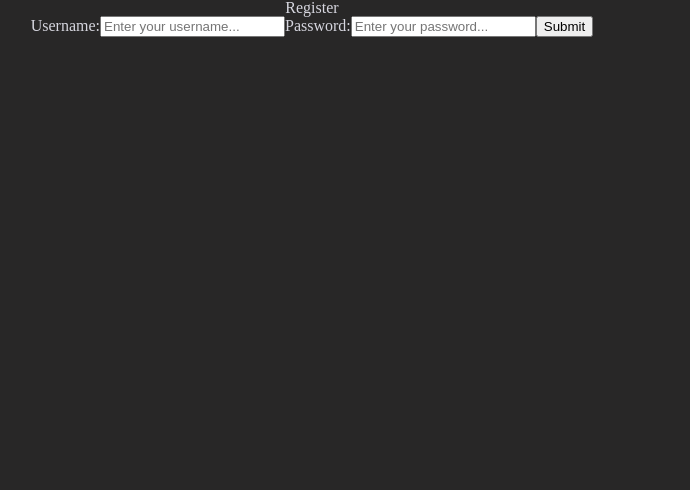
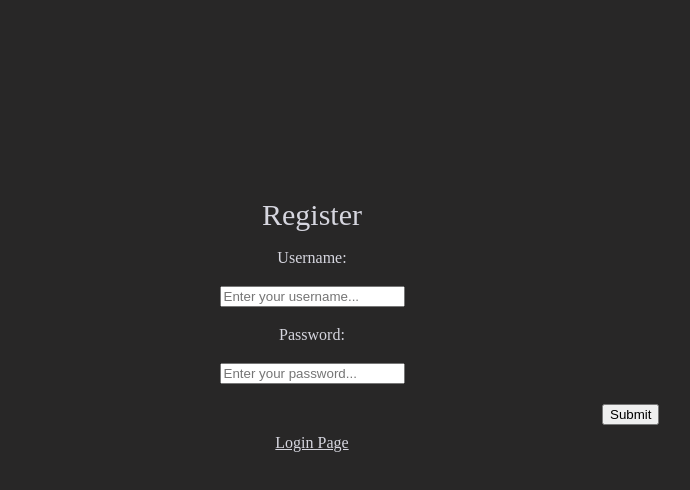
Before and after one commit to CS21-MUD/frontend-mud, a React (Create React App) app in the folder frontend-mud/: page /register in a window 1280 px wide. Shown: the top 490 px of the page, without its empty margins (328-1018 px from the left). Built offline with nearby package versions, Linux system fonts and the light colour scheme.

Commit message:
styling tweaks

```diff
--- a/frontend-mud/src/components/Forms/Register.js
+++ b/frontend-mud/src/components/Forms/Register.js
@@ -1,4 +1,5 @@
 import React, { useState } from 'react';
+import { Link } from 'react-router-dom'
 import axios from 'axios'
 import styled from "styled-components";
 
@@ -7,6 +8,26 @@ const FormContainer = styled.div`
     display: flex;
     justify-content: center;
     flex-direction: column;
+    .reg-container{
+        margin-top: 200px;
+    }
+    h2{
+        font-size: 30px;
+    }
+    label{
+        display: flex;
+        justify-content: center;
+        padding: 20px;
+    }
+    button{
+        display: flex;
+        margin-left: 930px;
+        margin-top: 20px;
+    }
+    p{
+        margin-top: 10px;
+        text-decoration: underline;
+    }
 `;
 
 const Register = props => {
@@ -38,6 +59,7 @@ const Register = props => {
 
     return(
         <FormContainer>
+        <div className='reg-container'>
             <h2>Register</h2>
             <form onSubmit={onSubmit}>
                 <label>Username:</label>
@@ -57,7 +79,9 @@ const Register = props => {
                     value={register.password}
                 />
                 <button type="submit">Submit</button>
+                <p><Link to ='/'>Login Page</Link></p>
             </form>
+            </div>
         </FormContainer>
     )
 };
--- a/frontend-mud/src/components/PlayArea/PlayArea.js
+++ b/frontend-mud/src/components/PlayArea/PlayArea.js
@@ -6,7 +6,7 @@ import React from "react";
 import styled from "styled-components"
 const Tiles = styled.div`
 background: #ccc
-padding: 10px;
+padding 10px;
 transform: rotate(45deg);
 margin: 10px;
 `
@@ -17,7 +17,7 @@ const PlayArea = ({rooms}) => {
 
   return (
     <div>
-      <h1>an array of waifus will be rendered here somehow</h1>
+      <h1>render things here</h1>
       {rooms && rooms.map(room=>{
         return <Tiles />
       })}
```
